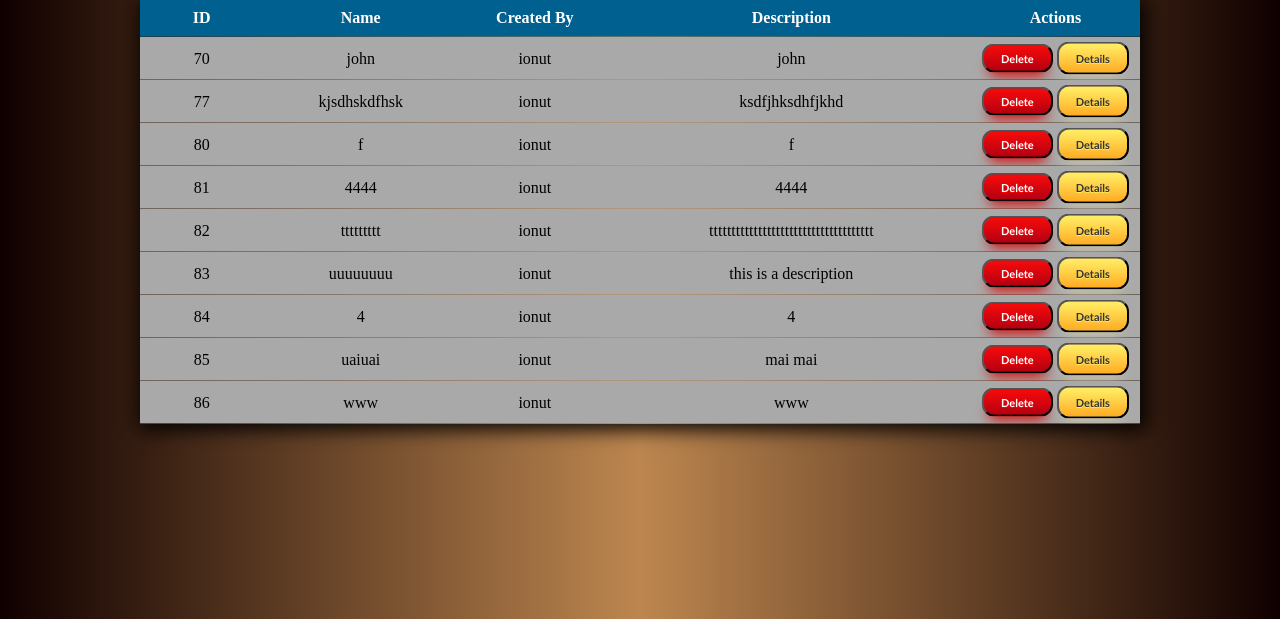
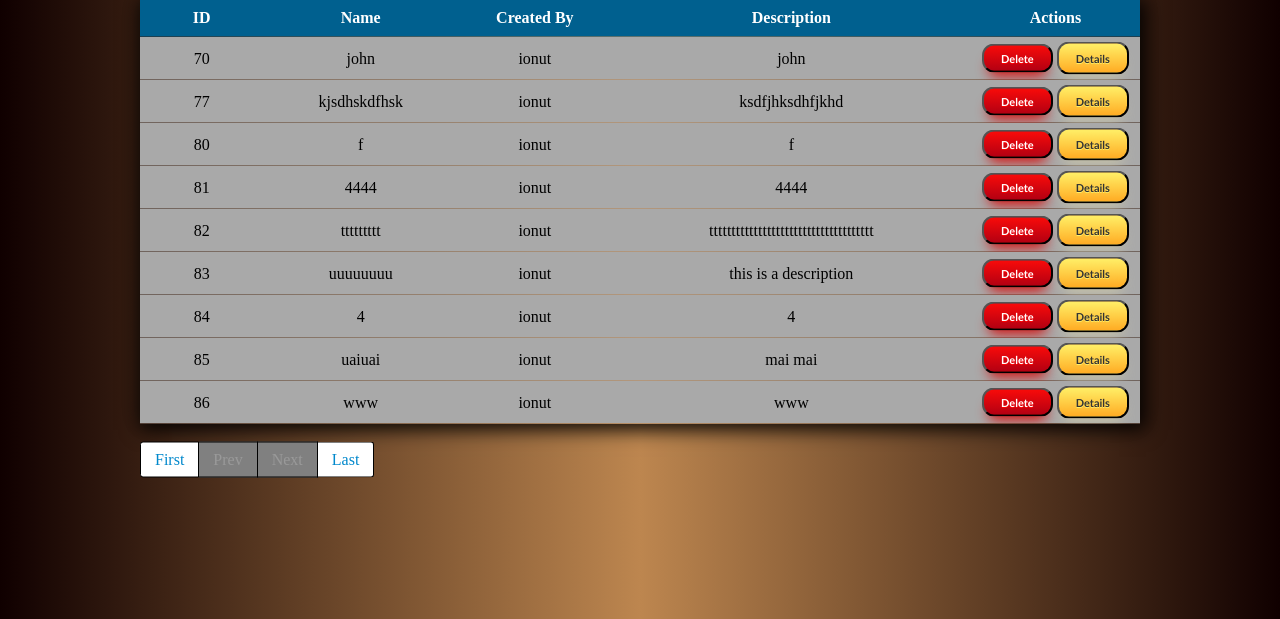
Before and after one commit to therevelator/testmanagerv2, a PHP site: page /dashboard.php in a window 1280 px wide. Shown: the part 189-808 px from the top of the page. Run offline with PHP 8.4, Linux system fonts and the light colour scheme; the visitor is signed in with stand-in values (Sample User, id 1); data comes from the database, SQL or seed files in the repository.

Commit message:
pagination for dashboard done

```diff
--- a/classes/class.table.php
+++ b/classes/class.table.php
@@ -7,12 +7,12 @@ $conn = new dbConnect();
  */
 class table
 {
-  function rendertable()
+  function rendertable($offset, $no_of_records_per_page)
   {
     @flush();
 
     $link = mysqli_connect("127.0.0.1", "root", "", "testmanager");
-    $sql="SELECT ID, ProjectName, CreatedBy, Description FROM projects ORDER BY ID";
+    $sql="SELECT ID, ProjectName, CreatedBy, Description FROM projects LIMIT $offset, $no_of_records_per_page";
     $result=mysqli_query($link,$sql);
       while ($row = mysqli_fetch_assoc($result)) {
       $ID = $row['ID'];
--- a/css/dashboard.css
+++ b/css/dashboard.css
@@ -63,3 +63,127 @@ input[type="submit"]:hover{
     -webkit-box-shadow: 3px 3px 18px 3px rgba(0,0,0,0.91) ;
   box-shadow: 3px 3px 18px 3px rgba(0,0,0,0.91) ;
 }
+a {
+  color: #0088cc;
+  text-decoration: none;
+}
+a:hover {
+  color: #005580;
+  text-decoration: underline;
+}
+
+h2 { padding-top: 20px; }
+h2:first-of-type { padding-top: 0; }
+ul { padding: 0; }
+
+.pagination {
+  position: absolute;
+  height: 36px;
+  margin: 18px 0;
+}
+.pagination ul {
+  display: inline-block;
+  *display: inline;
+  /* IE7 inline-block hack */
+
+  *zoom: 1;
+  margin-left: 0;
+  margin-bottom: 0;
+  -webkit-border-radius: 3px;
+  -moz-border-radius: 3px;
+  border-radius: 3px;
+  -webkit-box-shadow: 0 1px 2px rgba(0, 0, 0, 0.05);
+  -moz-box-shadow: 0 1px 2px rgba(0, 0, 0, 0.05);
+  box-shadow: 0 1px 2px rgba(0, 0, 0, 0.05);
+}
+.pagination li {
+  display: inline;
+}
+.pagination a {
+  float: left;
+  padding: 0 14px;
+  line-height: 34px;
+  text-decoration: none;
+  border: 1px solid #000;
+  border-left-width: 0;
+  background-color: white;
+}
+.pagination a:hover,
+.pagination .active a {
+  background-color: #f5f5f5;
+}
+.pagination .active a {
+  color: #999999;
+  cursor: default;
+
+}
+.pagination .disabled span,
+.pagination .disabled a,
+.pagination .disabled a:hover {
+  color: #999999;
+  background-color: grey;
+  cursor: default;
+}
+.pagination li:first-child a {
+  border-left-width: 1px;
+  -webkit-border-radius: 3px 0 0 3px;
+  -moz-border-radius: 3px 0 0 3px;
+  border-radius: 3px 0 0 3px;
+    background-color: white;
+
+}
+.pagination li:last-child a {
+  -webkit-border-radius: 0 3px 3px 0;
+  -moz-border-radius: 0 3px 3px 0;
+  border-radius: 0 3px 3px 0;
+  background-color: white;
+}
+.pagination-centered {
+  text-align: center;
+}
+.pagination-right {
+  text-align: right;
+}
+.pager {
+  margin-left: 0;
+  margin-bottom: 18px;
+  list-style: none;
+  text-align: center;
+  *zoom: 1;
+}
+.pager:before,
+.pager:after {
+  display: table;
+  content: "";
+}
+.pager:after {
+  clear: both;
+}
+.pager li {
+  display: inline;
+}
+.pager a {
+  display: inline-block;
+  padding: 5px 14px;
+  background-color: #fff;
+  border: 1px solid #ddd;
+  -webkit-border-radius: 15px;
+  -moz-border-radius: 15px;
+  border-radius: 15px;
+}
+.pager a:hover {
+  text-decoration: none;
+  background-color: #f5f5f5;
+}
+.pager .next a {
+  float: right;
+}
+.pager .previous a {
+  float: left;
+}
+.pager .disabled a,
+.pager .disabled a:hover {
+  color: #999999;
+  background-color: #fff;
+  cursor: default;
+}
--- a/dashboard.php
+++ b/dashboard.php
@@ -160,12 +160,56 @@ if (isset($_POST['logout'])) {
     header ('Location: testcases.php');
     }
     $posted_details_id = NULL;
-    include_once("classes/class.table.php");
-    $table = new table();
-    $table->rendertable();
 
 
+    if (isset($_GET['pageno'])) {
+                $pageno = $_GET['pageno'];
+            } else {
+                $pageno = 1;
+            }
+            $no_of_records_per_page = 10;
+            $offset = ($pageno-1) * $no_of_records_per_page;
+
+            $conn=mysqli_connect("localhost","root","","testmanager");
+            // Check connection
+            if (mysqli_connect_errno()){
+                echo "Failed to connect to MySQL: " . mysqli_connect_error();
+                die();
+            }
+
+            $total_pages_sql = "SELECT COUNT(*) FROM projects";
+            $result = mysqli_query($conn,$total_pages_sql);
+
+            $total_rows = mysqli_fetch_array($result)[0];
+
+            $total_pages = ceil($total_rows / $no_of_records_per_page);
+            //var_dump($total_pages);
+            $sql = "SELECT * FROM projects LIMIT $offset, $no_of_records_per_page";
+            $res_data = mysqli_query($conn,$sql);
+            while($row = mysqli_fetch_array($res_data)){
+                //here goes the data
+            }
+            mysqli_close($conn);
+            include_once("classes/class.table.php");
+            $table = new table();
+            $table->rendertable($offset, $no_of_records_per_page);
+
 ?>
+
+        <ul class="pagination">
+            <li><a href="?pageno=1">First</a></li>
+            <li class="<?php if($pageno <= 1){ echo 'disabled'; } ?>">
+                <a href="<?php if($pageno <= 1){ echo '#'; } else { echo "?pageno=".($pageno - 1); } ?>">Prev</a>
+            </li>
+            <li class="<?php if($pageno >= $total_pages){ echo 'disabled'; } ?>">
+                <a href="<?php if($pageno >= $total_pages){ echo '#'; } else { echo "?pageno=".($pageno + 1); } ?>">Next</a>
+            </li>
+            <li><a href="?pageno=<?php echo $total_pages; ?>">Last</a></li>
+        </ul>
+    </body>
+    </html>
+
+
 </div>
 <?php  } else {echo  "<script type=\"text/javascript\">swal(\"Nope !\", \"Not allowed, redirecting...\", \"warn\");</script>"; header ('Location: login.php');}
 
--- a/projects.xml
+++ b/projects.xml
@@ -1,2 +1,2 @@
 <?xml version="1.0" encoding="utf-8"?>
-<pages><link><title>john</title><url>70</url></link><link><title>kjsdhskdfhsk</title><url>77</url></link><link><title>d</title><url>119</url></link><link><title>333</title><url>121</url></link><link><title>4</title><url>122</url></link><link><title>www</title><url>124</url></link></pages>
+<pages><link><title>john</title><url>70</url></link><link><title>kjsdhskdfhsk</title><url>77</url></link><link><title>d</title><url>119</url></link><link><title>333</title><url>121</url></link><link><title>4</title><url>122</url></link><link><title>z</title><url>125</url></link></pages>
```
Also changed, not shown: livesearchtestcases.php (+0 -24 lines), classes/paginator.php (added).
